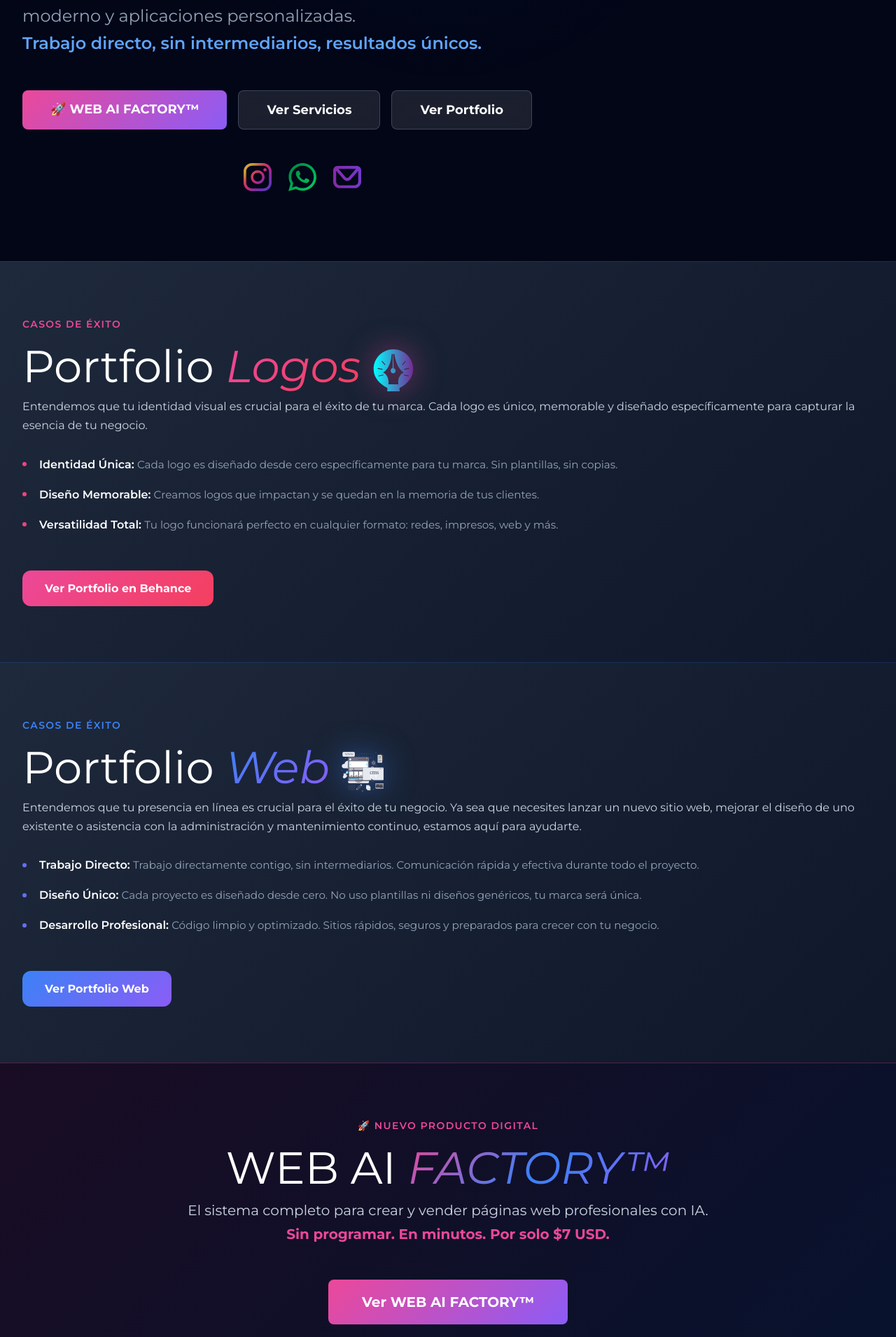
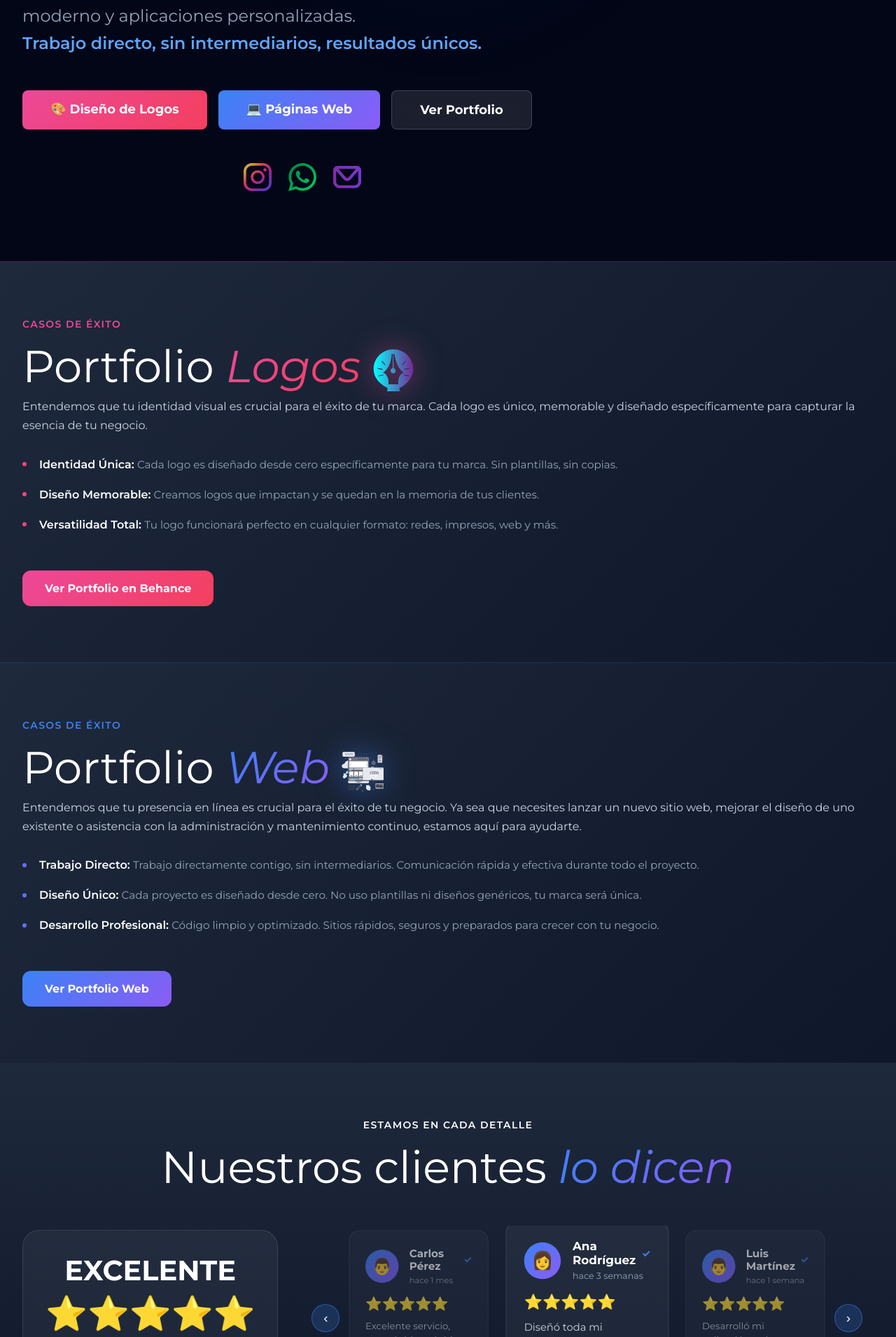
Before and after one commit to gabrielvolcan/gabriel-disena-backend, a React (Vite) app in the folder frontend/frontend/: page / in a window 1280 px wide. Shown: the part 650-2560 px from the top of the page at 70% size. Built offline with nearby package versions, Linux system fonts and the light colour scheme.

Commit message:
modification home

```diff
--- a/frontend/frontend/src/pages/Home.jsx
+++ b/frontend/frontend/src/pages/Home.jsx
@@ -1,4 +1,4 @@
-import { useState, useEffect, useRef } from 'react';
+import { useState, useEffect } from 'react';
 import { Link } from 'react-router-dom';
 import './Home.css';
 
@@ -106,11 +106,8 @@
             />
           </Link>
           <div className="nav-links">
-            <Link to="/services" className="nav-link">Servicios</Link>
+            <Link to="/services" className="nav-link" style={{ color: '#3b82f6', fontWeight: 'bold' }}>Servicios</Link>
             <a href="#portfolio" className="nav-link">Portfolio</a>
-            <Link to="/web-ai-factory" className="nav-link" style={{ color: '#ec4899', fontWeight: 'bold' }}>
-              🚀 WEB AI FACTORY
-            </Link>
             <a href="#contacto" className="btn-primary nav-button">Contactar</a>
           </div>
         </div>
@@ -142,19 +139,50 @@
             </span>
           </p>
 
+          {/* OPCIÓN 1: DOS BOTONES SEPARADOS (RECOMENDADO) */}
           <div className="hero-buttons">
-            <Link to="/web-ai-factory" className="btn-primary" style={{
-              background: 'linear-gradient(135deg, #ec4899 0%, #8b5cf6 100%)'
-            }}>
-              🚀 WEB AI FACTORY™
+            <Link
+              to="/services/logos"
+              className="btn-primary"
+              style={{
+                background: 'linear-gradient(135deg, #ec4899 0%, #f43f5e 100%)'
+              }}
+            >
+              🎨 Diseño de Logos
             </Link>
-            <Link to="/services" className="btn-secondary">
+            <Link
+              to="/services/web"
+              className="btn-primary"
+              style={{
+                background: 'linear-gradient(135deg, #3b82f6 0%, #8b5cf6 100%)'
+              }}
+            >
+              💻 Páginas Web
+            </Link>
+            <a href="#portfolio" className="btn-secondary">
+              Ver Portfolio
+            </a>
+          </div>
+
+          {/* OPCIÓN 2: UN SOLO BOTÓN DE SERVICIOS */}
+          {/*
+          <div className="hero-buttons">
+            <Link
+              to="/services"
+              className="btn-primary"
+              style={{
+                background: 'linear-gradient(135deg, #3b82f6 0%, #8b5cf6 100%)',
+                fontSize: '1.25rem',
+                padding: '1.25rem 3rem'
+              }}
+            >
               Ver Servicios
             </Link>
             <a href="#portfolio" className="btn-secondary">
               Ver Portfolio
             </a>
           </div>
+          */}
 
           {/* Contact Icons usando SVG */}
           <div style={{
@@ -363,50 +391,6 @@
         </div>
       </div>
 
-      {/* WEB AI FACTORY CTA Section */}
-      <div className="portfolio-section" style={{
-        background: 'linear-gradient(135deg, rgba(236, 72, 153, 0.1) 0%, rgba(59, 130, 246, 0.1) 100%)',
-        borderTop: '1px solid rgba(236, 72, 153, 0.3)'
-      }}>
-        <div className="portfolio-container">
-          <div className="portfolio-content" style={{ textAlign: 'center' }}>
-            <div className="section-label" style={{ color: '#ec4899' }}>
-              🚀 NUEVO PRODUCTO DIGITAL
-            </div>
-
-            <h2 className="section-title" style={{ color: 'white' }}>
-              WEB AI <span style={{
-                fontStyle: 'italic',
-                background: 'linear-gradient(135deg, #ec4899 0%, #3b82f6 50%, #8b5cf6 100%)',
-                WebkitBackgroundClip: 'text',
-                WebkitTextFillColor: 'transparent',
-                backgroundClip: 'text'
-              }}>FACTORY™</span>
-            </h2>
-
-            <p className="section-description" style={{ fontSize: '1.25rem' }}>
-              El sistema completo para crear y vender páginas web profesionales con IA.
-              <br />
-              <strong style={{ color: '#ec4899' }}>Sin programar. En minutos. Por solo $7 USD.</strong>
-            </p>
-
-            <Link
-              to="/web-ai-factory"
-              className="btn-primary"
-              style={{
-                background: 'linear-gradient(135deg, #ec4899 0%, #8b5cf6 100%)',
-                fontSize: '1.25rem',
-                padding: '1.25rem 3rem',
-                display: 'inline-block',
-                marginTop: '1rem'
-              }}
-            >
-              Ver WEB AI FACTORY™
-            </Link>
-          </div>
-        </div>
-      </div>
-
       {/* Testimonials Section */}
       <div id="testimonials" className="testimonials-section">
         <div className="testimonials-container">
@@ -512,9 +496,14 @@
             ¡Estamos a solo un mensaje o llamada de distancia!
           </p>
 
-          <button className="btn-primary cta-button">
+          <a
+            href="https://wa.me/51957949278?text=Hola!%20Estoy%20interesado%20en%20tus%20servicios"
+            target="_blank"
+            rel="noopener noreferrer"
+            className="btn-primary cta-button"
+          >
             Contactar Ahora
-          </button>
+          </a>
         </div>
       </div>
 
```
